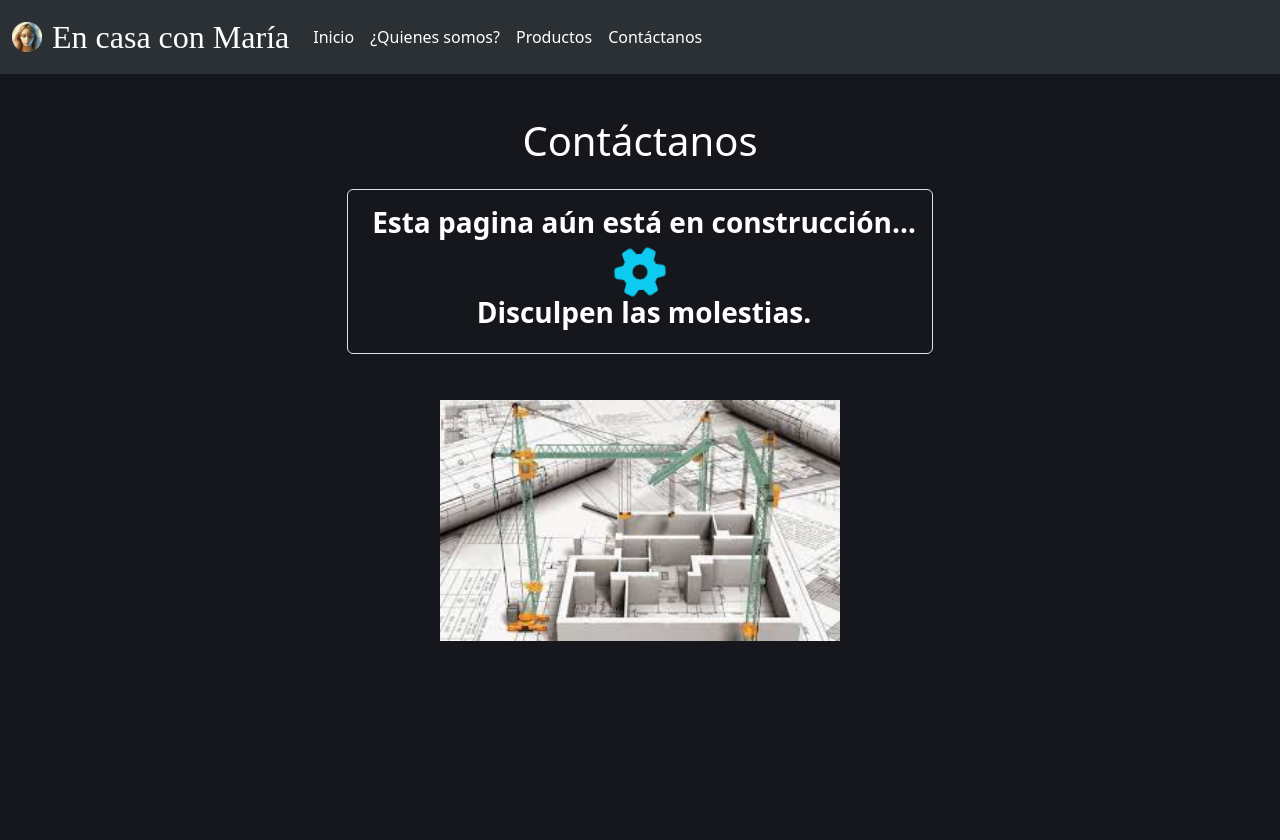
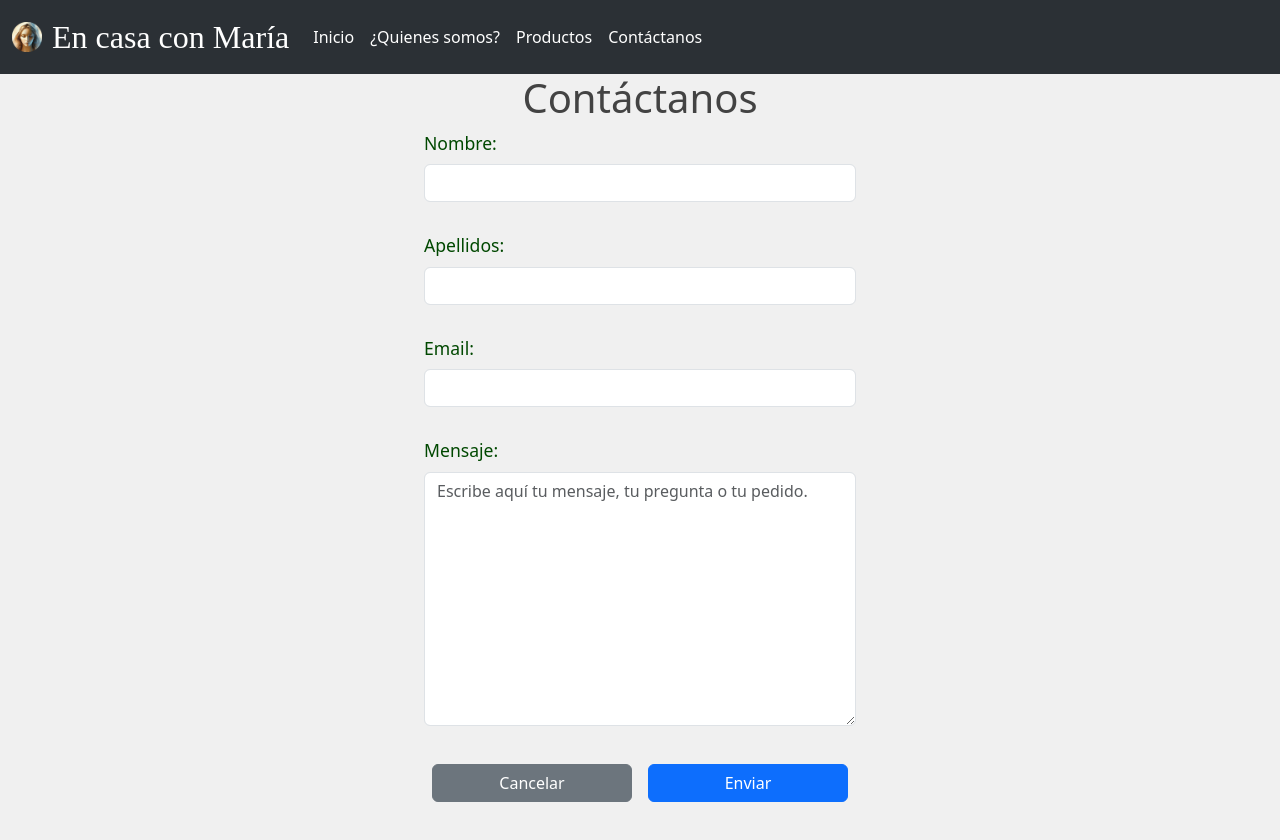
Before and after one commit to BrRoman/encasaconmaria, a React (Vite) app: page /encasaconmaria/contact in a window 1280 px wide. Shown: the top 840 px of the page. Before the commit the page ends 800 px from the top, so only its background shows below. Built offline with nearby package versions, Linux system fonts and the light colour scheme.

Commit message:
Contact: add fields and format.

```diff
--- a/src/pages/Contact.css
+++ b/src/pages/Contact.css
@@ -1,13 +1,20 @@
 #contact {
-  width: 100%;
-  color: white;
-  display: flex;
-  flex-direction: column;
-  align-items: center;
-  justify-content: center;
-  flex-grow: 0.5;
+  background-color: rgb(240, 240, 240);
+  color: rgb(67, 67, 67);
 
-  img {
-    margin: 30px;
+  .form-group {
+    display: flex;
+    flex-direction: column;
+    align-items: start;
+    margin: 0 0 30px 0;
+
+    label {
+      color: rgb(0, 72, 0);
+      font-size: 1.1em;
+    }
+  }
+
+  button {
+    width: 200px;
   }
 }
--- a/src/pages/Contact.jsx
+++ b/src/pages/Contact.jsx
@@ -1,20 +1,127 @@
+import { React, useState } from "react";
 import './Contact.css'
 import Menu from '../components/Menu'
-import constructionImg from '../assets/img/construction.png'
-import { FontAwesomeIcon } from '@fortawesome/react-fontawesome'
 
 function Contact() {
+  const [firstName, setFirstName] = useState("");
+  const [lastName, setLastName] = useState("");
+  const [email, setEmail] = useState("");
+  const [message, setMessage] = useState("");
+
+  const handleSubmit = (e) => {
+    e.preventDefault();
+    console.log(
+      firstName,
+      lastName,
+      email,
+      message
+    );
+  };
+
+  const handleReset = () => {
+    // Reset all state variables here
+    setFirstName("");
+    setLastName("");
+    setEmail("");
+    setMessage("");
+  };
+
   return (
     <>
       <Menu />
-      <div id="contact">
+      <div id="contact" className="d-flex flex-column align-items-center">
         <h1>Contáctanos</h1>
-        <div className="d-flex flex-column align-items-center border rounded my-3 p-3">
-          <h3 className="fw-bold ms-2">Esta pagina aún está en construcción…</h3>
-          <span className="text-info"><FontAwesomeIcon icon="fa-solid fa-cog" spin size="3x" /></span>
-          <h3 className="fw-bold ms-2">Disculpen las molestias.</h3>
-        </div>
-        <img src={constructionImg} alt="Obra" width="400px" />
+
+        <form method="post" action="$$$https://forms.un-static.com/forms/YOUR_ENDPOINT_REFERENCE">
+          <div className="d-flex flex-column w-100">
+            {/* Nombre */}
+            <div className="form-group">
+              <label for="firstname" className="form-label">Nombre:</label>
+              <input
+                type="text"
+                name="firstname"
+                id="firstname"
+                value={firstName}
+                onChange={(e) =>
+                  setFirstName(e.target.value)
+                }
+                required
+                className="form-control"
+              />
+            </div>
+
+            {/* Apellidos */}
+            <div className="form-group">
+              <label for="lastname" className="form-label">Apellidos:</label>
+              <input
+                type="text"
+                name="lastname"
+                id="lastname"
+                value={lastName}
+                onChange={(e) =>
+                  setLastName(e.target.value)
+                }
+                required
+                className="form-control"
+              />
+            </div>
+
+            {/* Email */}
+            <div className="form-group">
+              <label for="email" className="form-label">Email:</label>
+              <input
+                type="email"
+                name="email"
+                id="email"
+                value={email}
+                onChange={(e) =>
+                  setEmail(e.target.value)
+                }
+                required
+                className="form-control"
+              />
+            </div>
+
+            {/* Mensaje */}
+            <div className="form-group">
+              <label for="mensaje" className="form-label">Mensaje:</label>
+              <textarea
+                name="message"
+                id="message"
+                value={message}
+                onChange={(e) =>
+                  setMessage(e.target.value)
+                }
+                placeholder="Escribe aquí tu mensaje, tu pregunta o tu pedido."
+                required
+                className="form-control"
+                rows="10"
+              />
+            </div>
+
+            <div className="d-flex justify-content-center mt-2 mb-5">
+              {/* Cancel */}
+              <button
+                type="reset"
+                value="reset"
+                onClick={() => handleReset()}
+                className="btn btn-secondary mx-2"
+              >
+                Cancelar
+              </button>
+
+              {/* Submit */}
+              <button
+                type="submit"
+                value="Submit"
+                onClick={(e) => handleSubmit(e)}
+                className="btn btn-primary mx-2"
+              >
+                Enviar
+              </button>
+            </div>
+          </div>
+        </form>
       </div>
     </>
   )
```
